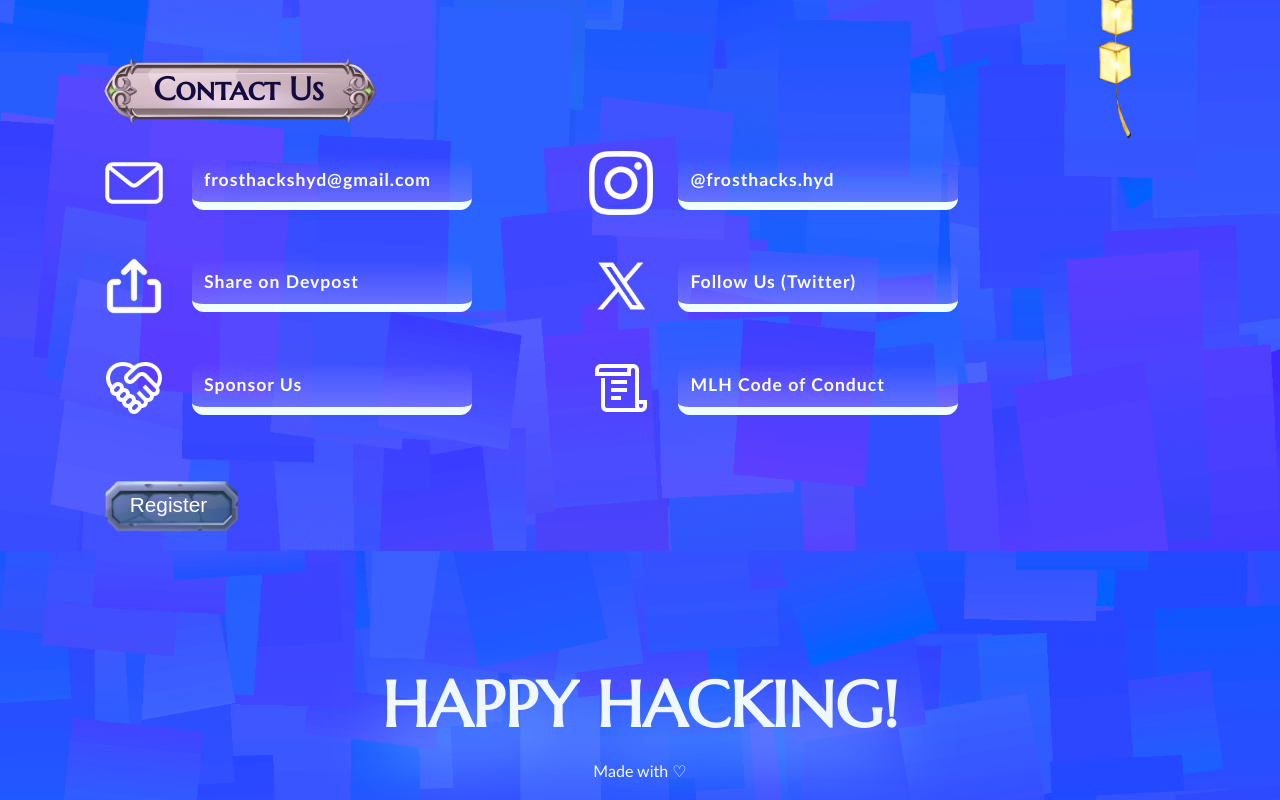
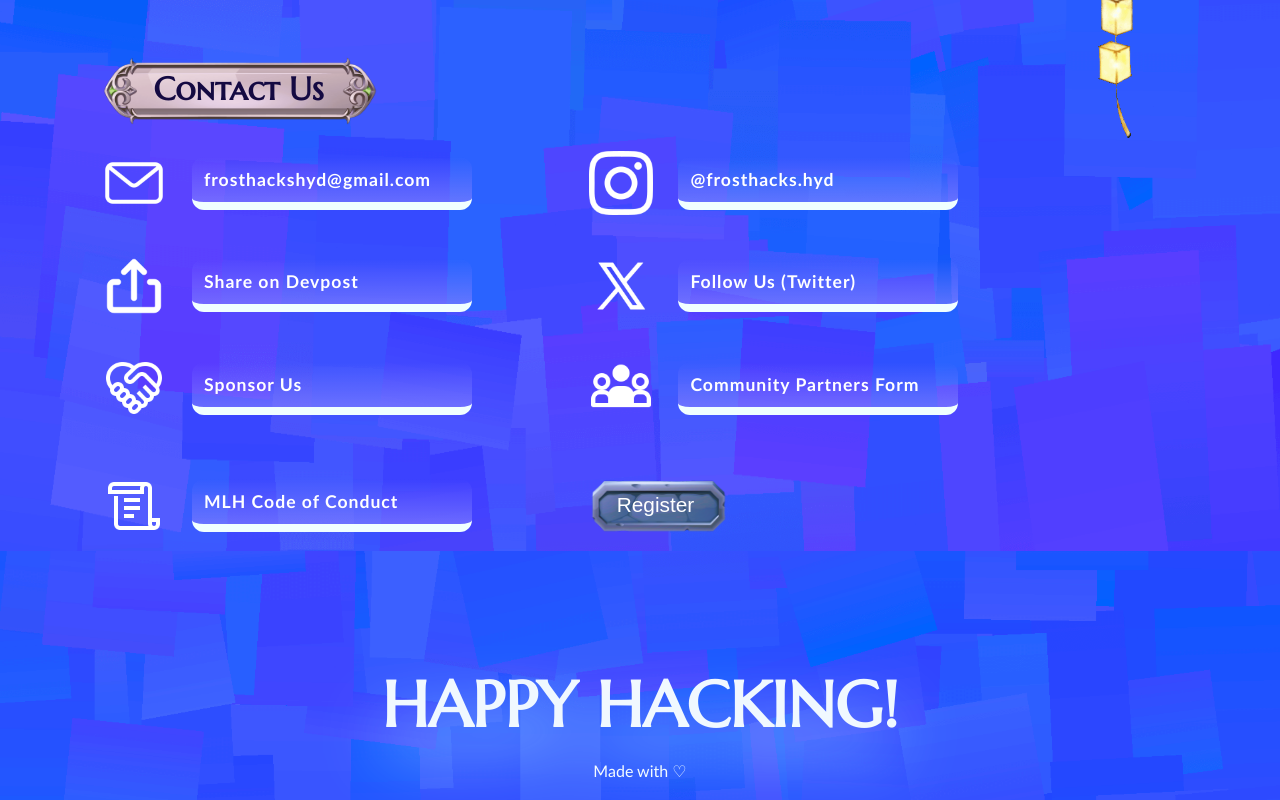
Before and after one commit to suppixie/Frost-Hacks, a React (Create React App) app: page / in a window 1280 px wide. Shown: the part 7218-8018 px from the top of the page. Built offline with nearby package versions, Linux system fonts and the light colour scheme; a web font is replaced by a local one.

Commit message:
added community partner form

```diff
--- a/src/components/ContactUs.js
+++ b/src/components/ContactUs.js
@@ -7,6 +7,7 @@ import devpost from "../assets/devpost.png";
 import coc from "../assets/coc.png";
 import twitter from "../assets/twitter.png";
 import sponsor from "../assets/sponsor.png";
+import community from "../assets/community.png";
 import './styles/contactUs.css'
 
 export default function ContactUs() {
@@ -55,6 +56,12 @@ export default function ContactUs() {
                     </div>
                     <Link to='/Sponsors'>Sponsor Us</Link>
                 </div>
+                <div>
+                    <div className="social-icons">
+                        <img src={community} className="icons sponsor" alt="icon" />
+                    </div>
+                    <a href="https://forms.gle/9VB3ZBdu6KpzQ3U99" target="_blank" rel="noreferrer">Community Partners Form</a>
+                </div>
 
                 <div>
                     <div className="social-icons">
--- a/src/components/Faq.js
+++ b/src/components/Faq.js
@@ -84,7 +84,7 @@ export default function Faq() {
           <div className={`answer ${openIndex === 3 ? 'visible' : ''}`}>
             <p>
               We've got lots of food and snacks for everyone, stay hacky and
-              hydrated. Stay will be arranged at the Campus.
+              hydrated. Two large rooms for resting/sleeping will be arranged at the Campus (separately for men and women).
             </p>
           </div>
         </div>
```
Also changed, not shown: src/assets/community.png (added).
